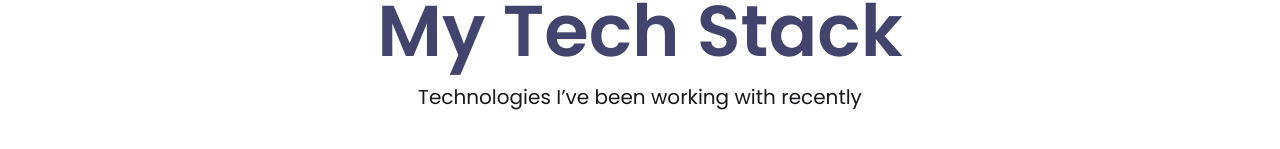
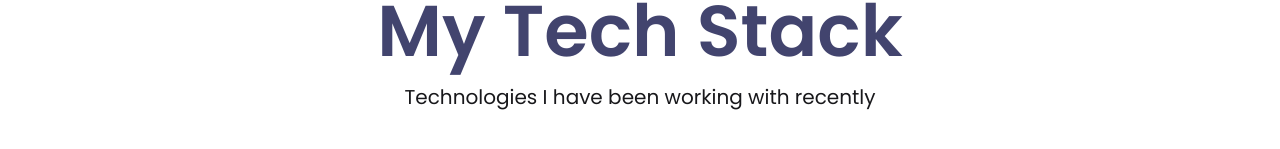
Before and after one commit to showrov4g/portfolio-2nd, a React (Vite) app: page / in a window 1280 px wide. Shown: the part 610-759 px from the top of the page. Built offline with nearby package versions, Linux system fonts and the light colour scheme.

Commit message:
update minor thing

```diff
--- a/index.html
+++ b/index.html
@@ -1,5 +1,5 @@
 <!DOCTYPE html>
-<html lang="en">
+<html lang="en" data-theme="light">
   <head>
     <meta charset="UTF-8" />
     <link rel="icon" type="image/svg+xml" href="/vite.svg" />
--- a/src/Components/About/About.jsx
+++ b/src/Components/About/About.jsx
@@ -26,7 +26,7 @@ const About = () => {
         </div>
         <h5 className="text-xl md:text-2xl">Bachelor in Accounting</h5>
         <p>
-          Govt. Rajandro collage, Faridpu, Bangladesh <br /> form 2018-2022
+          Govt. Rajandro collage, Faridpu, Bangladesh <br /> from 2018-2022
         </p>
       </div>
     </div>
--- a/src/Components/TeachStack/MyTechStack.jsx
+++ b/src/Components/TeachStack/MyTechStack.jsx
@@ -4,7 +4,7 @@ const MyTechStack = () => {
     <div className="my-32">
       <div className="flex flex-col text-center items-center justify-center gap-4 my-10">
         <h1 className="text-4xl md:text-5xl lg:text-7xl font-semibold text-[#42446E]">My Tech Stack</h1>
-        <p className="text-lg md:text-xl">Technologies I’ve been working with recently</p>
+        <p className="text-lg md:text-xl">Technologies I have been working with recently</p>
       </div>
       <div
         id="stack"
```
